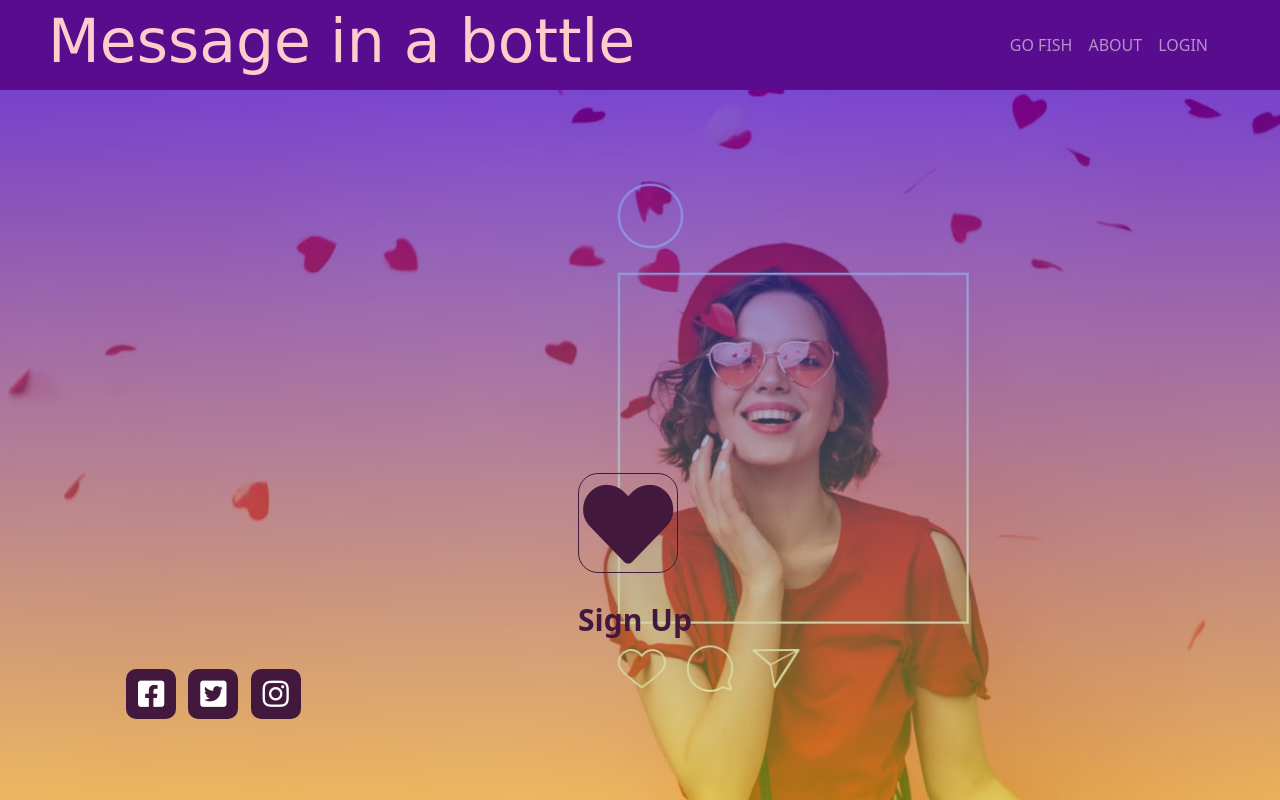
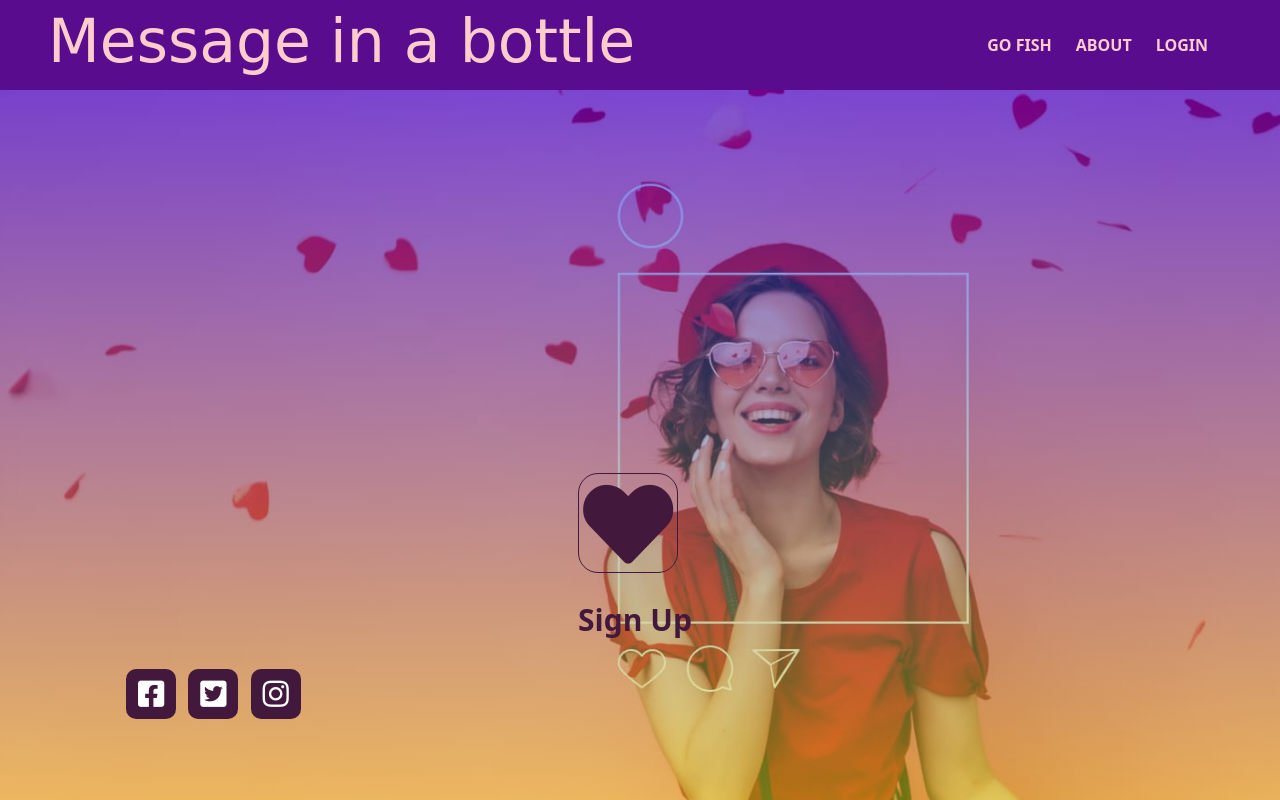
Before and after one commit to nellymaw/hackathon-love-team7, a Django app: page / in a window 1280 px wide. Run offline with Django 3.2, Linux system fonts and the light colour scheme; some libraries are stand-ins or nearby versions; some web fonts are replaced.

Commit message:
Style navbar for better visibility

```diff
--- a/static/home/css/main.css
+++ b/static/home/css/main.css
@@ -60,8 +60,15 @@ nav {
     margin-right: 3rem;
 }
 
-.nav-item {
+.nav-link {
     text-transform: uppercase;
+    margin-left: 0.5rem;
+    font-weight: 600;
+    color: #FFCCCC !important;
+}
+
+.nav-link:hover {
+    color: #c31aad !important;
 }
 
 /* landing page */
```
